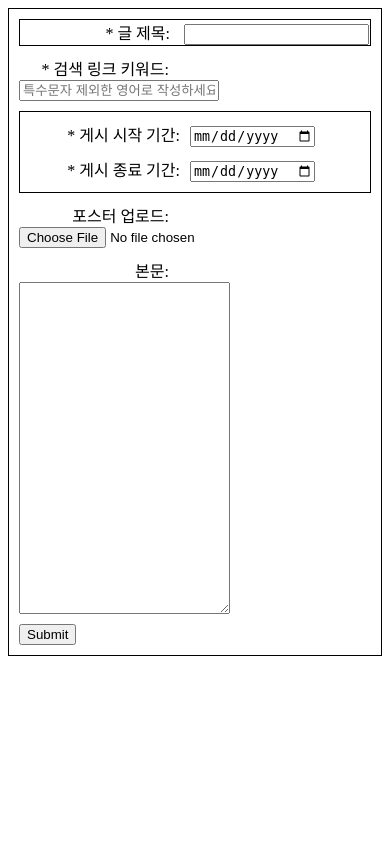
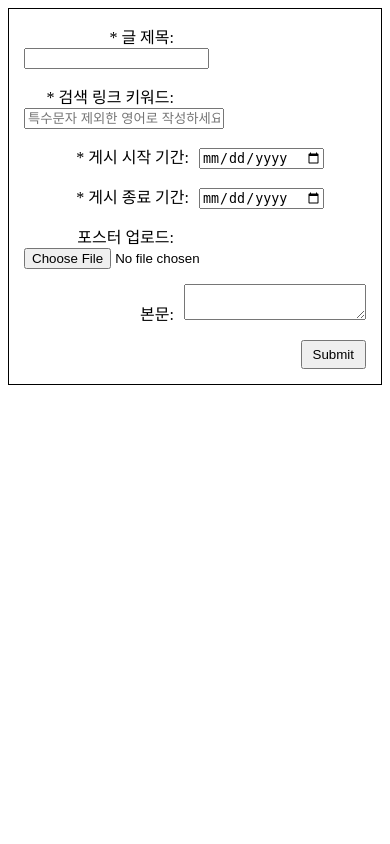
Before and after one commit to HGUfuzzing/TakeMe, a PHP site: page /create_post.php in a window 390 px wide. Run offline with PHP 8.4, Linux system fonts and the light colour scheme.

Commit message:
make the page responsive

```diff
--- a/create_post.css
+++ b/create_post.css
@@ -2,7 +2,7 @@
     border: 1px solid black;
 }
 #area div {
-    margin: 10px;
+    margin: 15px;
 }
 
 #area div label{
@@ -12,24 +12,45 @@
     width: 150px;
 }
 
-#title{
-    border: 1px solid black;
-}
-
 #link-keyword-input{
     width: 200px;
 }
 
-#setting-date-area{
-    border: 1px solid black;
+#body{
+    vertical-align:top;
+    justify-content: center;
 }
 
-#body-textarea{
-    height: 40%;
-    width: 60%;
-    vertical-align:top;
+#body div{
+    margin: 0px;
 }
 
-#button-area button{
-    align-items: right;
+#editor-container{
+    display: inline-block;
+    margin: 0px auto;
+    width: 80%;
 }
+
+#submit-button {
+    float: right;
+    padding: 5px 10px;
+}
+
+/* float를 쓰고나서 요소들이 붕괴되는 것을 방지한다. */
+#button-area::after{
+    content: " ";
+    display: block;
+    clear: both;
+}
+
+@media only screen and (max-width: 55rem) {
+    body {
+      display: flex;
+      flex-direction: column;
+    }
+
+    #editor-container{
+        width: 100%;
+        padding: 0.5em;
+    }
+  }
```
